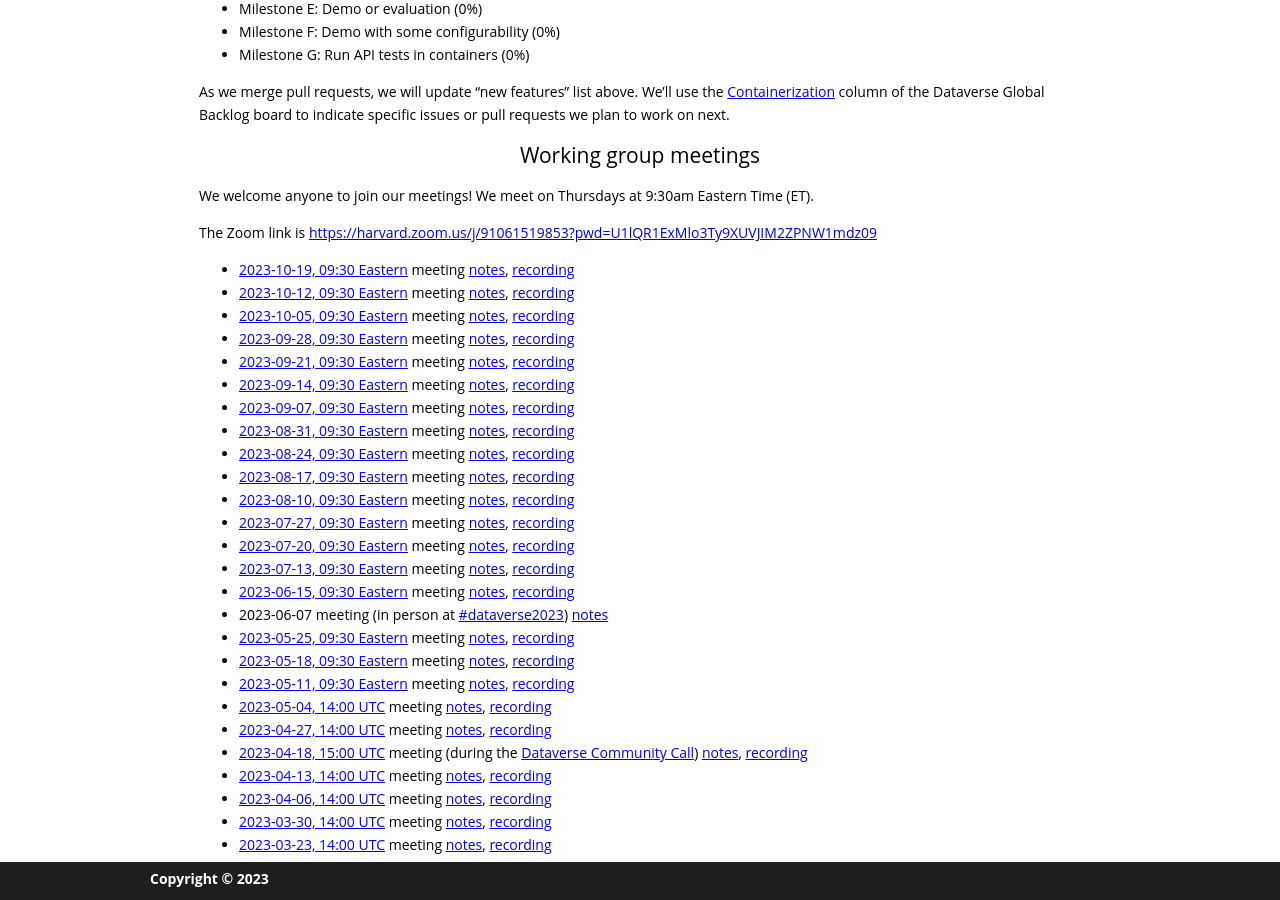
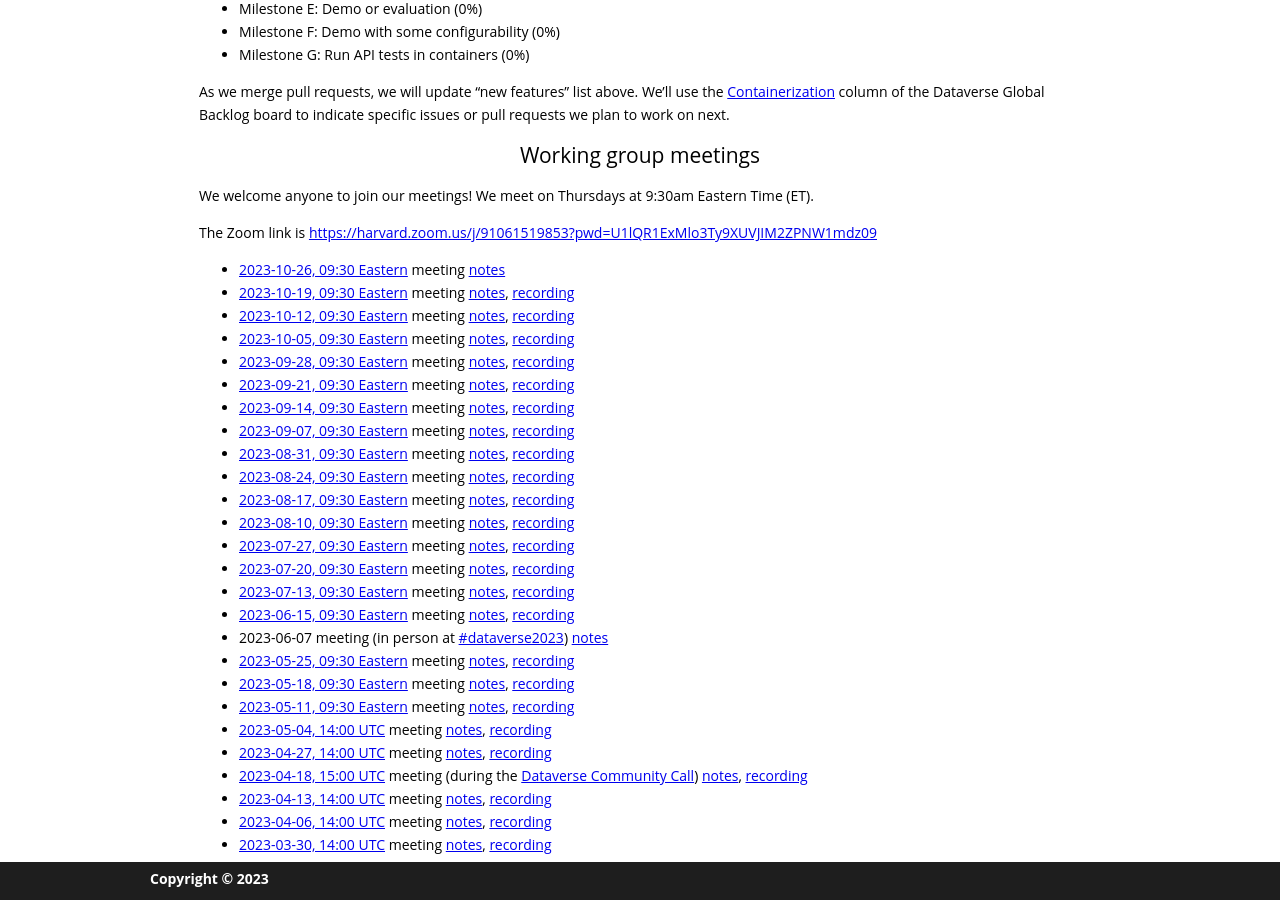
Before and after one commit to gdcc/ct.gdcc.io, a Jekyll site: the page built from index.md, in a window 1280 px wide and 900 px high, scrolled down 1519 px. Built offline with Jekyll 4.4.1, drawn with Linux system fonts in a browser that asks for light colours; our own code applies the rules of GitHub Pages for plain Markdown files.

Commit message:
add next meeting

```diff
--- a/index.md
+++ b/index.md
@@ -56,6 +56,7 @@ We welcome anyone to join our meetings! We meet on Thursdays at 9:30am Eastern T
 
 The Zoom link is <https://harvard.zoom.us/j/91061519853?pwd=U1lQR1ExMlo3Ty9XUVJIM2ZPNW1mdz09>
 
+- [2023-10-26, 09:30 Eastern](https://time.is/compare/0930_26_Oct_2023_in_Boston) meeting [notes](https://docs.google.com/document/d/1H8hkiDkJAwGkt-cFtLsYQNw6XPE8KoK6ND-tp6xcTPo/edit?usp=sharing)
 - [2023-10-19, 09:30 Eastern](https://time.is/compare/0930_19_Oct_2023_in_Boston) meeting [notes](https://docs.google.com/document/d/1CT2HiulVF3DSto4GBOq6F6VcR724vyEdykY1o60I4xU/edit?usp=sharing), [recording](https://harvard.zoom.us/rec/share/sXvYnt4ojCIePOafbYCnTp4Jvmuyd3dO6I2sRSP2U-jIkSPZV3q3DSrY2iN3kYLL.AythwksVvTKN3Lmk)
 - [2023-10-12, 09:30 Eastern](https://time.is/compare/0930_12_Oct_2023_in_Boston) meeting [notes](https://docs.google.com/document/d/1rwqWUpLwCM1sKtvMBBv65PbBNtJ9UDRwTuoo699MckY/edit?usp=sharing), [recording](https://harvard.zoom.us/rec/share/XAsfCi18HhPdVxe9NZPvAAqt4SId1H_i7CH7ePrpsMzQ690sZiwkgW9_6Rqo9tuQ.NuIo-gsuEZCuUMsa)
 - [2023-10-05, 09:30 Eastern](https://time.is/compare/0930_05_Oct_2023_in_Boston) meeting [notes](https://docs.google.com/document/d/1GcHeggd4A6qdKkyYaC1Q1KuYCZkm0SHHVT5aCLsje9U/edit?usp=sharing), [recording](https://harvard.zoom.us/rec/share/8hdCr5MXA5C0DqyKD4ZAVT68Ujbjv5M-zX2TSeyNNZWIGObFnndSFzzUkS55WUoS.S23mmocPC9w2IzMg)
```
